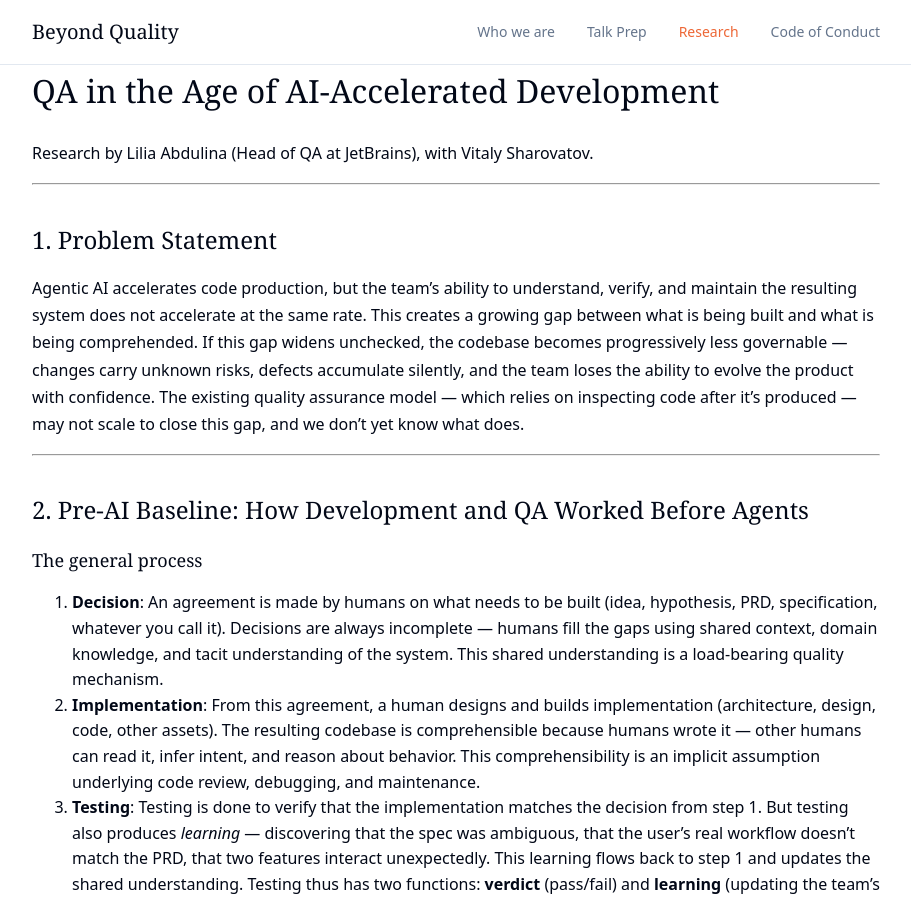
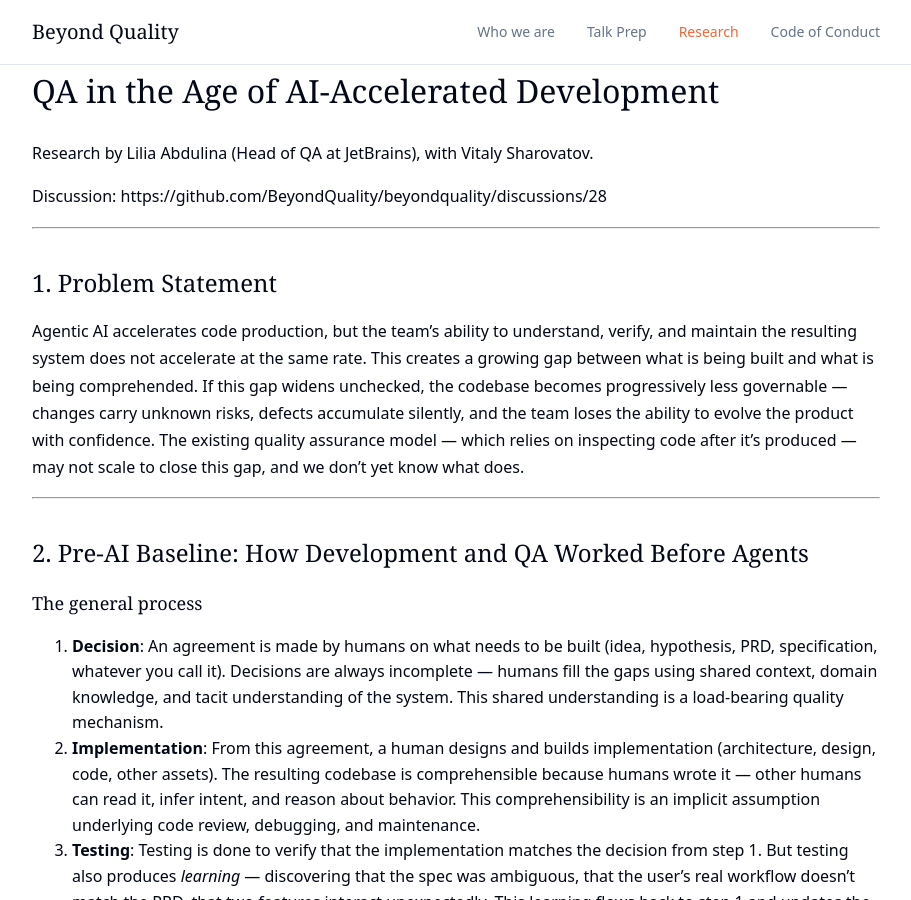
Before and after one commit to BeyondQuality/beyondquality, a Jekyll site: the page built from research/ai-era-testing/analysis.md, in a window 1280 px wide and 900 px high. Shown: the whole window, without its empty margins (184-1095 px from the left). Built offline with Jekyll 4.4.1, drawn with Linux system fonts in a browser that asks for light colours; our own code applies the rules of GitHub Pages for plain Markdown files; some of the changed lines change nothing that is shown.

Commit message:
added discussion link

```diff
--- a/research/ai-era-testing/analysis.md
+++ b/research/ai-era-testing/analysis.md
@@ -1,6 +1,8 @@
 # QA in the Age of AI-Accelerated Development
 
 Research by Lilia Abdulina (Head of QA at JetBrains), with Vitaly Sharovatov.
+
+Discussion: https://github.com/BeyondQuality/beyondquality/discussions/28
 
 ---
 
```
